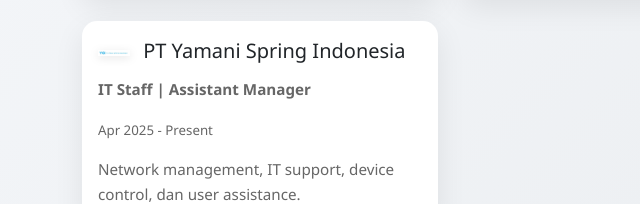
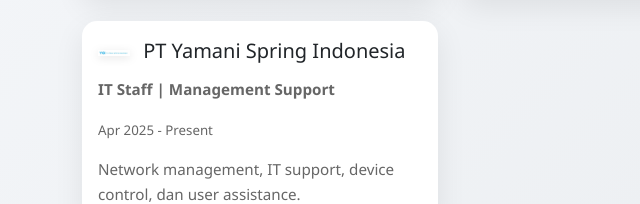
Before and after one commit to randyiqbal/Website, a plain HTML site: page index.html in a window 1280 px wide. Shown: the part 2821-3025 px from the top of the page, 0-640 px from the left. Drawn offline with nearby package versions, Linux system fonts and the light colour scheme.

Commit message:
ubah_management_support

```diff
--- a/index.html
+++ b/index.html
@@ -786,7 +786,7 @@
                   <img src="./img/yamani.png" alt="Yamani" class="company-logo" />
                   PT Yamani Spring Indonesia
                 </h5>
-                <p class="card-text"><strong>IT Staff | Assistant Manager</strong></p>
+                <p class="card-text"><strong>IT Staff | Management Support </strong></p>
                 <p class="card-text"><small>Apr 2025 - Present</small></p>
                 <p class="card-text">Network management, IT support, device control, dan user assistance.</p>
               </div>
```
